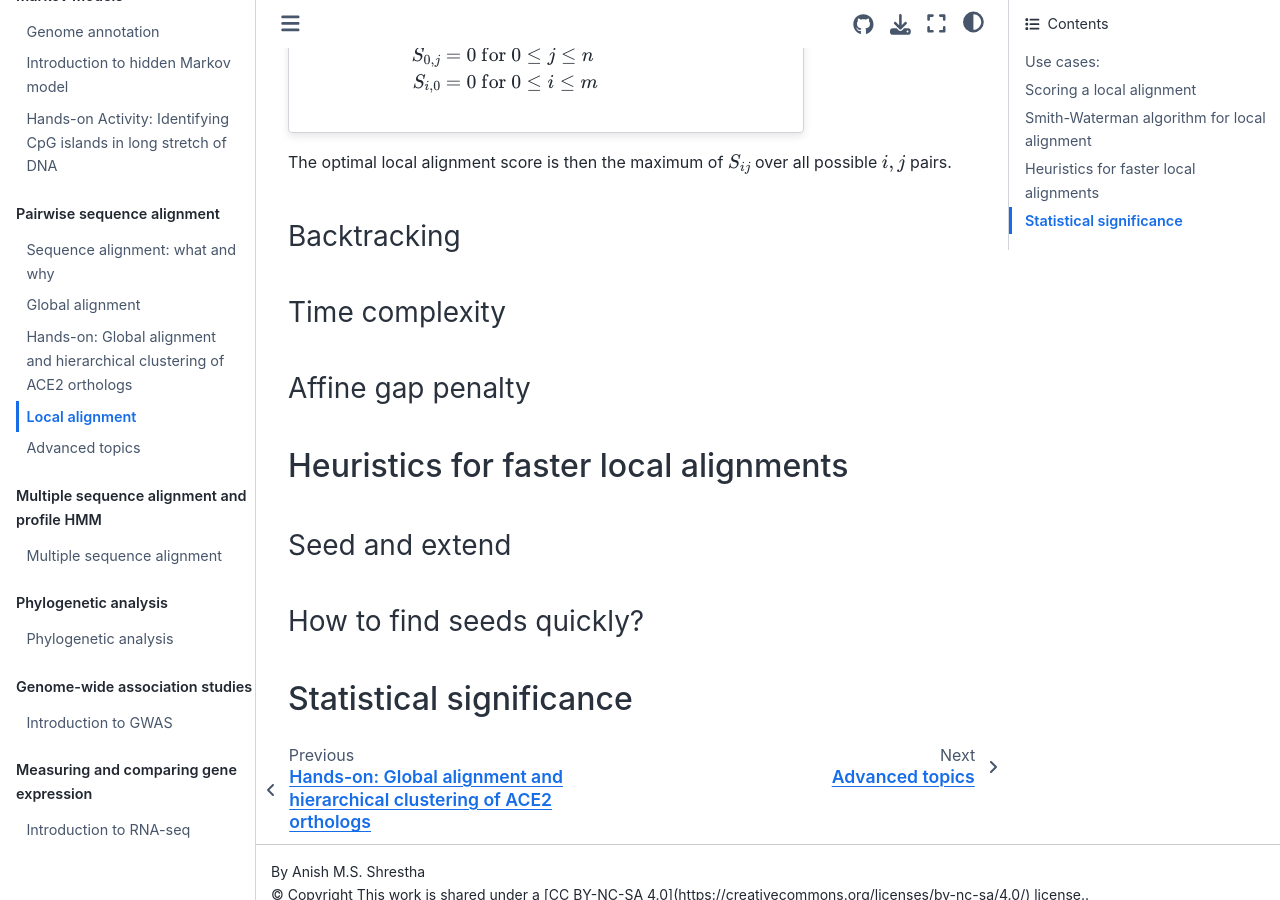
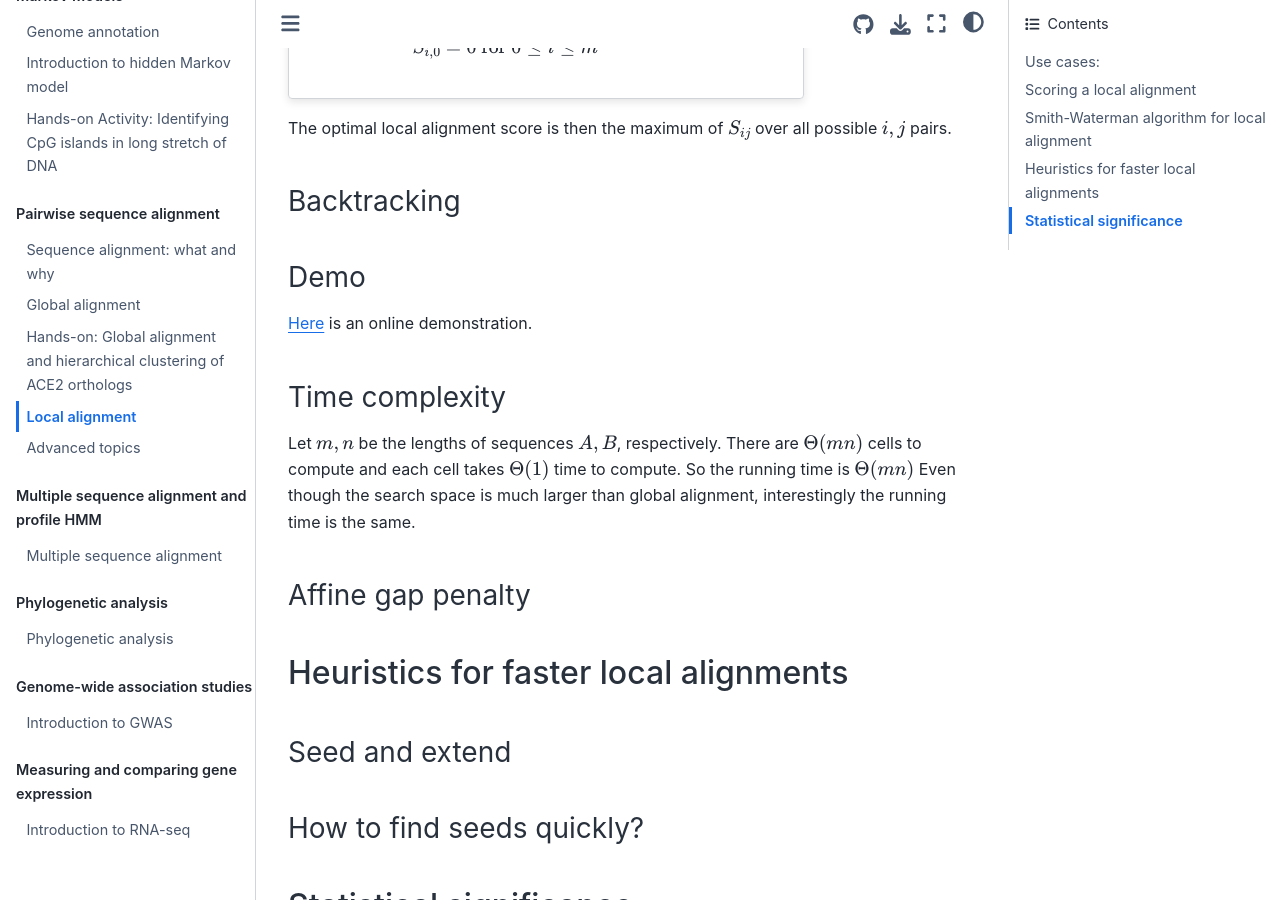
Before and after one commit to anishmss/bioinfo_intro_dlsu, a Jupyter Book: the page built from chapters/sequence_alignment/local_alignments.md, in a window 1280 px wide and 900 px high, scrolled down 1515 px. Built offline with Jupyter Book 1.0.4 settings and Sphinx 7.4.7 and the Sphinx Book theme 1.1.4, drawn with Linux system fonts in a browser that asks for light colours.

Commit message:
Update alignment sections

````diff
--- a/chapters/sequence_alignment/local_alignments.md
+++ b/chapters/sequence_alignment/local_alignments.md
@@ -8,7 +8,7 @@
 We will use the same scoring scheme as we did with global alignemnt, except that we would want only parts of the sequences that are homologous to contribute to the score (e.g. the green segments below).
 ```{figure} ./images/local_alignment.svg
 ---
-width: 600px
+width: 400px
 name: local_alignment
 ---
 Local alignment scoring
@@ -52,9 +52,19 @@ The optimal local alignment score is then the maximum of $S_{ij}$ over all possi
 
 ### Backtracking
 
+### Demo
+
+[Here](https://rna.informatik.uni-freiburg.de/Teaching/index.jsp?toolName=Smith-Waterman) is an online demonstration.
+
 ### Time complexity
+Let $m,n$ be the lengths of sequences $A,B$, respectively.
+There are $\Theta(mn)$ cells to compute and each cell takes $\Theta(1)$ time to compute.
+So the running time is $\Theta(mn)$
+Even though the search space is much larger than global alignment, interestingly the running time is the same.
 
 ### Affine gap penalty
+
+
 
 ## Heuristics for faster local alignments
 
````
Also changed, not shown: chapters/sequence_alignment/global_alignment.md (+26 -5 lines), chapters/sequence_alignment/sequence_alignment_what_and_why.md (+4 -4 lines), chapters/sequence_alignment/images/960px-Blosum62-dayhoff-ordering.svg.png (added), chapters/sequence_alignment/images/mutation_types.svg.
